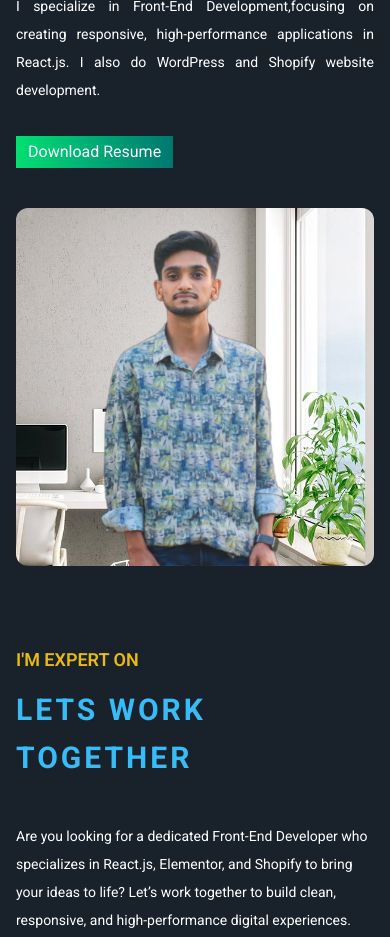
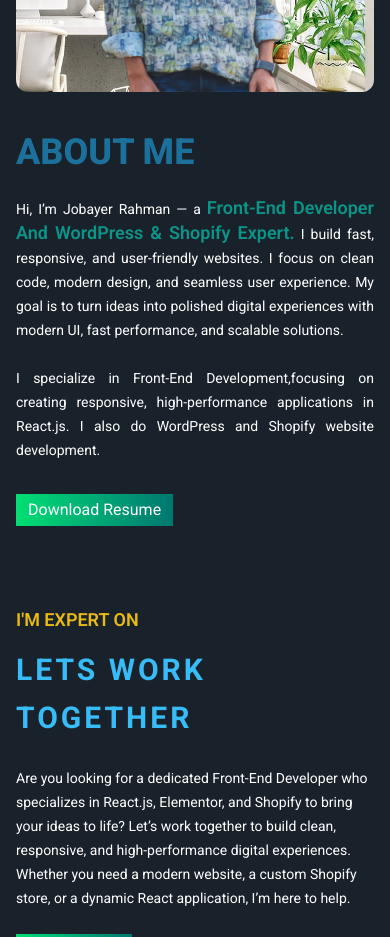
Before and after one commit to JobayerRahman106/portfolio, a React (Vite) app: page / in a window 390 px wide. Shown: the part 1060-1997 px from the top of the page. Built offline with nearby package versions, Linux system fonts and the light colour scheme.

Commit message:
Responsive area solved

```diff
--- a/src/section/About.jsx
+++ b/src/section/About.jsx
@@ -3,15 +3,15 @@ import AboutImg from '../assets/image/about.png'
 
 const About = () => {
   return (
-    <div className='flex flex-col-reverse lg:flex-row justify-between items-center mt-16 px-4 lg:mt-24 lg:py-20'>
+    <div className='flex flex-col lg:flex-row justify-between items-center mt-16 px-4 lg:mt-24 lg:py-20'>
         <div >
             <img className=' w-sm lg:w-xs mx-auto rounded-xl ' src={AboutImg} alt="aboutimg" />
         </div>
-        <div className=' mb-10 lg:max-w-[650px]'>
+        <div className='mt-10 lg:mb-10 lg:max-w-[650px]'>
             <h2 className=' text-4xl lg:text-5xl font-extrabold text-transform: uppercase text-[#1b719c]'>About Me</h2>
-            <p className='text-sm lg:text-base leading-7 lg:leading-6 text-white text-justify  mt-6'>Hi, I’m Jobayer Rahman — a <span className='text-transform: capitalize font-semibold text-[18px] text-[#0d9488]'>Front-End Developer and WordPress & Shopify Expert.</span> I build fast, responsive, and user-friendly websites. I focus on clean code, modern design, and seamless user experience. My goal is to turn ideas into polished digital experiences with modern UI, fast performance, and scalable solutions.</p>
+            <p className='text-sm lg:text-base leading-6 lg:leading-7 text-white text-justify  mt-6'>Hi, I’m Jobayer Rahman — a <span className='text-transform: capitalize font-semibold text-[18px] text-[#0d9488]'>Front-End Developer and WordPress & Shopify Expert.</span> I build fast, responsive, and user-friendly websites. I focus on clean code, modern design, and seamless user experience. My goal is to turn ideas into polished digital experiences with modern UI, fast performance, and scalable solutions.</p>
 
-            <p className='text-sm lg:text-base leading-7 lg:leading-6 text-white text-justify  mt-6'>I specialize in Front-End Development,focusing on creating responsive, high-performance applications in React.js. I also do WordPress and Shopify website development.</p>
+            <p className='text-sm lg:text-base leading-6 lg:leading-7 text-white text-justify  mt-6'>I specialize in Front-End Development,focusing on creating responsive, high-performance applications in React.js. I also do WordPress and Shopify website development.</p>
             <div className='mt-8'>
             <button className='border-none py-1 px-3 lg:py-2 lg:px-6 text-white bg-linear-to-r from-green-400 to-teal-700 hover:bg-gradient-to-l cursor-pointer'>Download Resume</button>
           </div>
--- a/src/section/Qualification.jsx
+++ b/src/section/Qualification.jsx
@@ -7,7 +7,7 @@ const Qualification = () => {
     <div className='py-16'>
         <div>
             <h2 className='text-3xl leading-12 lg:text-5xl font-semibold text-center text-transparent bg-clip-text bg-linear-to-r from-sky-400  to-sky-900 uppercase'>Educational Qualifications</h2>
-            <p className='px-4 max-w-3xl mx-auto  text-white mt-6 leading-7 text-sm lg:text-base text-justify lg:text-center'>I’m currently studying Computer Science & Engineering (CSE) , where I'm developing a solid base in programming, problem-solving, and modern technologies. My academic journey inspires me to keep learning, improving, and preparing for exciting opportunities in the tech world.</p>
+            <p className='px-4 max-w-3xl mx-auto  text-white mt-6 leading-6 lg:leading-7 text-sm lg:text-base text-justify lg:text-center'>I’m currently studying Computer Science & Engineering (CSE) , where I'm developing a solid base in programming, problem-solving, and modern technologies. My academic journey inspires me to keep learning, improving, and preparing for exciting opportunities in the tech world.</p>
         </div>
 
 
--- a/src/section/Skill.jsx
+++ b/src/section/Skill.jsx
@@ -14,7 +14,7 @@ const Skill = () => {
         <div className='px-4'>
             <h4 className='text-[18px] leading-7 font-semibold text-transform: uppercase text-[#e8ba13]'>I'm expert on</h4>
             <h2 className='text-3xl lg:text-5xl leading-12 lg:leading-16 font-bold text-transform: uppercase text-[#38bcf7] mt-3 tracking-widest '>lets work <br /> together</h2>
-            <p className='w-full lg:max-w-2xl text-white text-sm lg:text-base leading-7 font-normal my-10'> Are you looking for a dedicated Front-End Developer who specializes in React.js, Elementor, and Shopify to bring your ideas to life? Let’s work together to build clean, responsive, and high-performance digital experiences. Whether you need a modern website, a custom Shopify store, or a dynamic React application, I’m here to help.</p>
+            <p className='w-full lg:max-w-2xl text-white text-sm leading-6 lg:text-base lg:leading-7 font-normal my-6 lg:my-10'> Are you looking for a dedicated Front-End Developer who specializes in React.js, Elementor, and Shopify to bring your ideas to life? Let’s work together to build clean, responsive, and high-performance digital experiences. Whether you need a modern website, a custom Shopify store, or a dynamic React application, I’m here to help.</p>
             <div>
                 <button className='border-none py-1 px-3 lg:py-2 lg:px-6 text-white bg-linear-to-r from-green-400 to-teal-700 hover:bg-gradient-to-l cursor-pointer'>Hire Me Now</button>
             </div>
```
